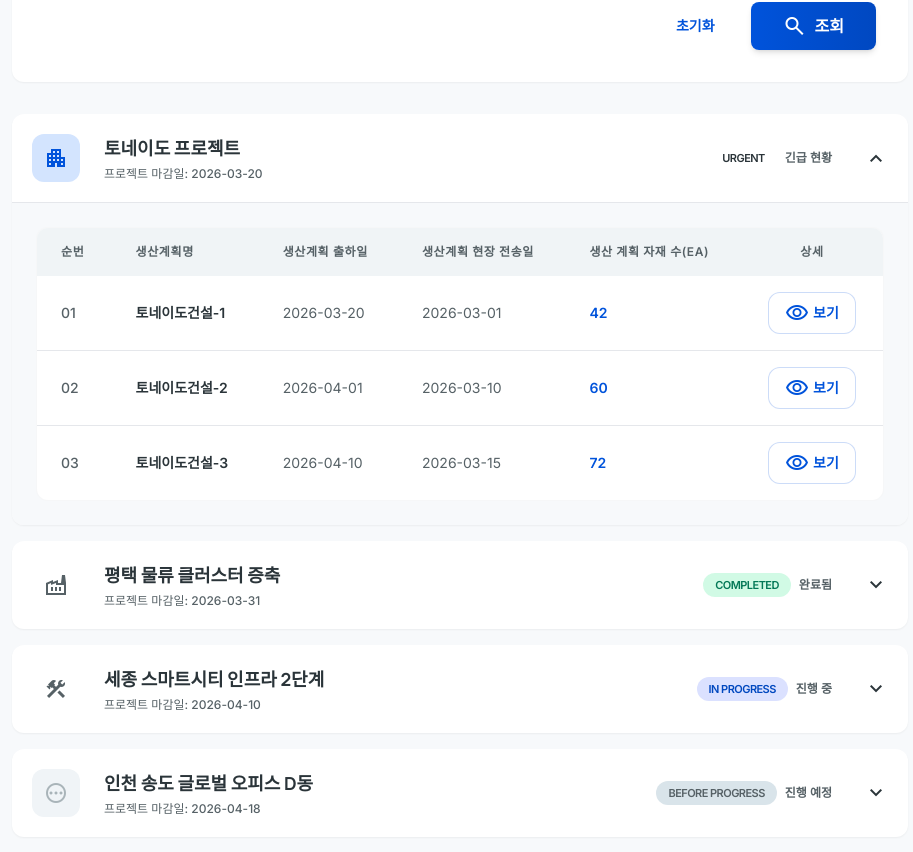
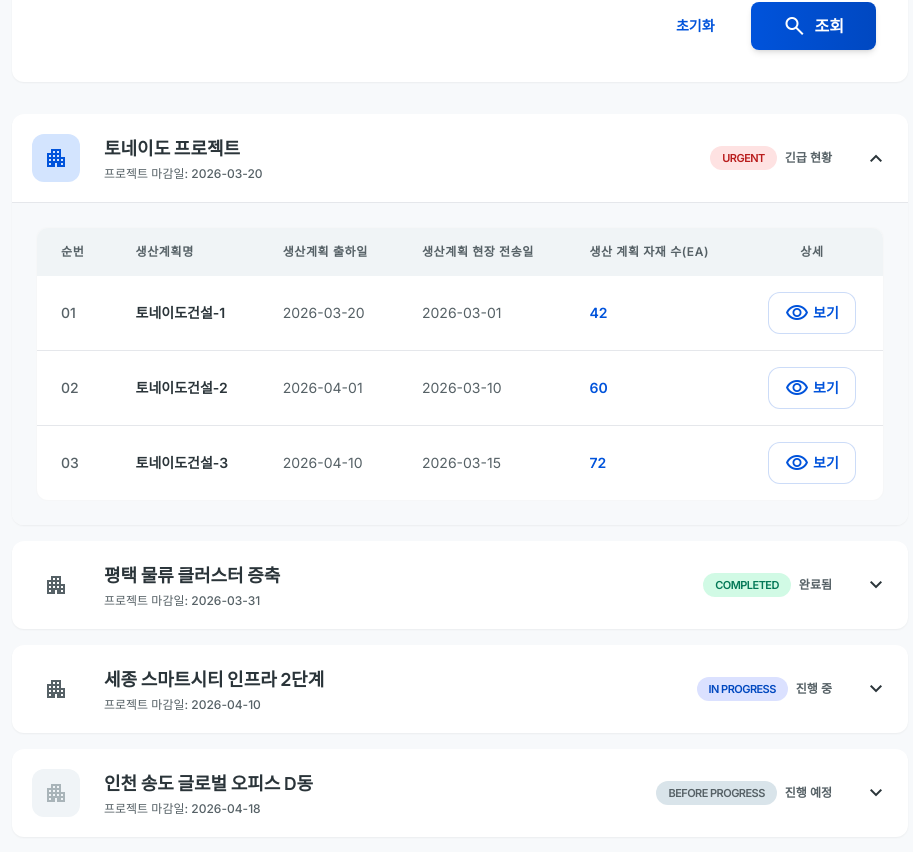
Before and after one commit to 2026CapstoneProject/steel-wip-frontend, a React (Vite) app: page /office/scenario/releasehistory in a window 1280 px wide. Shown: the part 426-1278 px from the top of the page, without its empty margins (308-1221 px from the left). Built offline with nearby package versions, Linux system fonts and the light colour scheme.

Commit message:
SY2026-56-IconChangetoApartment

```diff
--- a/src/pages/office/Web_ScenarioReleaseHistoryPage/Web_ScenarioReleaseHistoryPage.jsx
+++ b/src/pages/office/Web_ScenarioReleaseHistoryPage/Web_ScenarioReleaseHistoryPage.jsx
@@ -130,7 +130,7 @@ function isWithinDateRange(targetDate, fromDate, toDate) {
 function getStatusBadgeClass(status) {
   switch (status) {
     case "urgent":
-      return "bg-error-container text-on-error-container";
+      return "bg-red-100 text-red-700";
     case "completed":
       return "bg-emerald-100 text-emerald-700";
     case "in-progress":
@@ -207,7 +207,7 @@ function ScenarioReleaseProjectAccordion({ project, isOpen, onToggle }) {
           <div
             className={`flex h-12 w-12 items-center justify-center rounded-xl ${project.iconWrapperClass}`}
           >
-            <span className="material-symbols-outlined">{project.icon}</span>
+            <span className="material-symbols-outlined">apartment</span>
           </div>
 
           <div>
```
